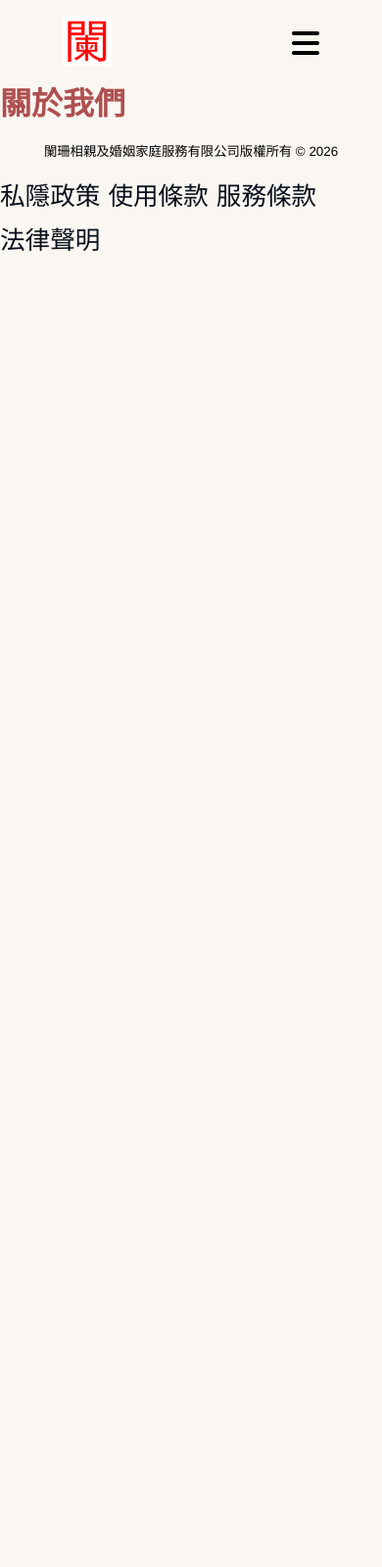
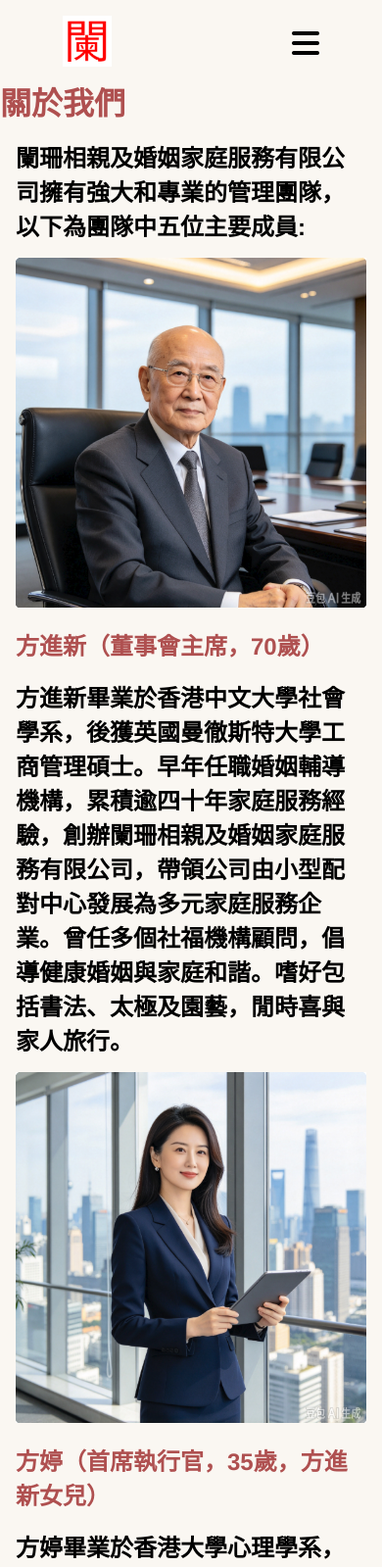
Before and after one commit to hosiuhangdesmond/lanshan_matchmaking, a plain HTML site: page e11_00_AboutUs.html in a window 390 px wide. Shown: the top 1599 px of the page at 98% size. Before the commit the page ends 863 px from the top, so only its background shows below. Drawn offline with Linux system fonts and the light colour scheme; a web font is replaced by a local one.

Commit message:
step 020: finished e11

```diff
--- a/css/styles.css
+++ b/css/styles.css
@@ -553,3 +553,48 @@ h1 {
 /* ============================== */
 /* end of pattern-III */
 /* ============================= */
+
+/* ============================== */
+/* pattern-IV */
+/* ============================= */
+
+.pattern-IV {
+    grid-template-rows: auto auto;
+}
+
+.pattern-IV .upper {
+    grid-column: 1 / -1;
+}
+
+.pattern-IV .lower {
+    display: grid;
+    /* grid-template-columns: 1fr 2fr; */
+    /* grid-auto-rows: auto; */
+    gap: 1rem;
+}
+
+.pattern-IV .row {
+    display: grid;
+    grid-template-columns: 1fr 2fr;
+    gap: 1rem;
+}
+
+/* @media (max-width: 768px) {
+    .pattern-IV .lower {
+        grid-template-columns: 1fr;
+    }
+} */
+
+@media (max-width: 768px) {
+    .pattern-IV .row {
+        grid-template-columns: 1fr;
+    }
+}
+
+.pattern-IV .e11 {
+    color: var(--clr-secondary-6);
+}
+
+/* ============================== */
+/* end of pattern-IV */
+/* ============================= */
--- a/e11_00_AboutUs.html
+++ b/e11_00_AboutUs.html
@@ -68,7 +68,50 @@
         </div>
         </div>
     </nav>
-    <h1>關於我們</h1><br>
+    <h1>關於我們</h1>
+    <section class="body-container pattern-IV box">
+        <div class="upper">
+            <h2>闌珊相親及婚姻家庭服務有限公司擁有強大和專業的管理團隊，以下為團隊中五位主要成員:</h2>
+        </div>
+        <div class="lower">
+            <div class="row">
+                <div class="photo"><img src="./img/chairman.png" alt="#"></div>
+                <div class="text">
+                    <h2 class="e11">方進新（董事會主席，70歲）</h2><br>
+                    <h2>方進新畢業於香港中文大學社會學系，後獲英國曼徹斯特大學工商管理碩士。早年任職婚姻輔導機構，累積逾四十年家庭服務經驗，創辦闌珊相親及婚姻家庭服務有限公司，帶領公司由小型配對中心發展為多元家庭服務企業。曾任多個社福機構顧問，倡導健康婚姻與家庭和諧。嗜好包括書法、太極及園藝，閒時喜與家人旅行。</h2>
+                </div>
+            </div>
+            <div class="row">
+                <div class="photo"><img src="./img/ceo.png" alt="#"></div>
+                <div class="text">
+                    <h2 class="e11">方婷（首席執行官，35歲，方進新女兒）</h2><br>
+                    <h2>方婷畢業於香港大學心理學系，並取得美國哥倫比亞大學組織管理碩士。曾任跨國人力資源顧問公司高級經理，專責人才配對及企業培訓。加入闌珊後，推動數碼配對平台、會員制度及大型聯誼活動，帶領公司業務持續增長。她主張以人為本，結合心理學與科技提升配對質素。嗜好為馬拉松、鋼琴及旅行。</h2>
+                </div>
+            </div>
+            <div class="row">
+                <div class="photo"><img src="./img/cfo.png" alt="#"></div>
+                <div class="text">
+                    <h2 class="e11">方敏（首席財務官，30歲，方進新女兒）</h2><br>
+                    <h2>方敏畢業於香港科技大學會計及金融學系，為註冊會計師，並取得倫敦商學院金融碩士。曾於四大會計師行審計部任職，其後轉任企業財務策劃，擅長預算控制、資金管理及風險評估。加入闌珊後，重整財務架構，提升資源運用效率，確保公司穩健發展。嗜好包括瑜伽、投資研究及品嚐咖啡。</h2>
+                </div>
+            </div>
+            <div class="row">
+                <div class="photo"><img src="./img/ciso.png" alt="#"></div>
+                <div class="text">
+                    <h2 class="e11">方展博（首席信息安全官，28歲，方進新兒子）</h2><br>
+                    <h2>方展博畢業於美國麻省理工學院計算機科學系，後獲資訊保安碩士。曾任職金融科技公司資訊安全分析師，專長滲透測試、數據加密及合規審計。加入闌珊後，建立會員私隱保護系統、電子通訊平台安全機制及事故應變流程，確保敏感資料獲妥善保障。嗜好為網絡安全競賽、電競及單車。</h2>
+                </div>
+            </div>
+            <div class="row">
+                <div class="photo"><img src="./img/hrs.png" alt="#"></div>
+                <div class="text">
+                    <h2 class="e11">羅慧玲（人事經理，40歲，方進新妻子）</h2><br>
+                    <h2>羅慧玲畢業於上海复旦大學人力資源管理學系，並為英國特許人事與發展學會會員。曾於酒店集團及社福機構出任人事主管，擅長招聘、員工培訓、績效管理及衝突調解。加入闌珊後，負責企業文化、員工福利及團隊建設，營造尊重與關懷的工作環境。嗜好包括茶藝、插花及參與義工服務。</h2>
+                </div>
+            </div>
+        </div>
+    </section>
+
     <footer class="footer">
         <div class="footer-flex">
             <small>闌珊相親及婚姻家庭服務有限公司版權所有 © 2026</small>
```
Also changed, not shown: img/ceo.png (added), img/cfo.png (added), img/chairman.png (added), img/ciso.png (added), img/hrs.png (added).
